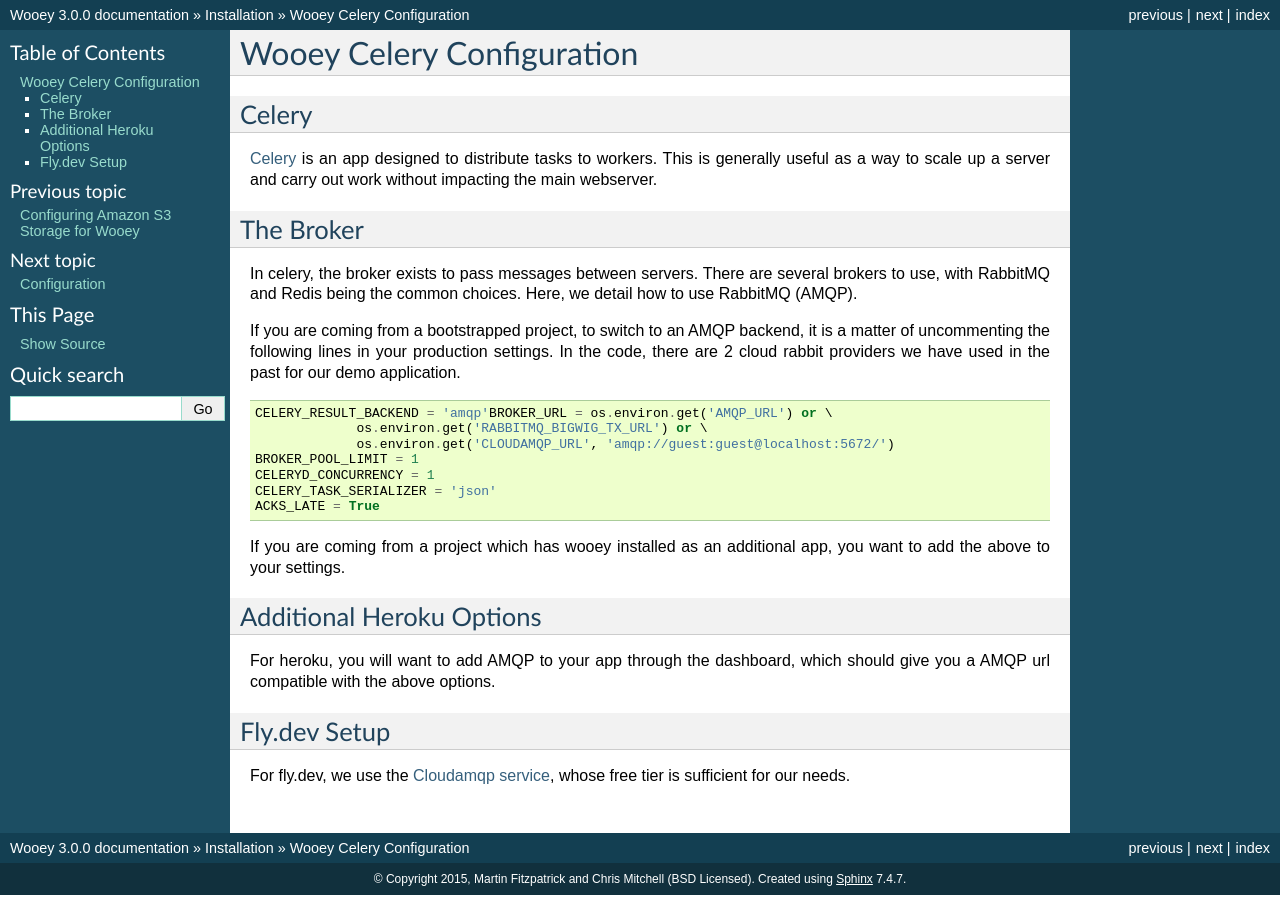
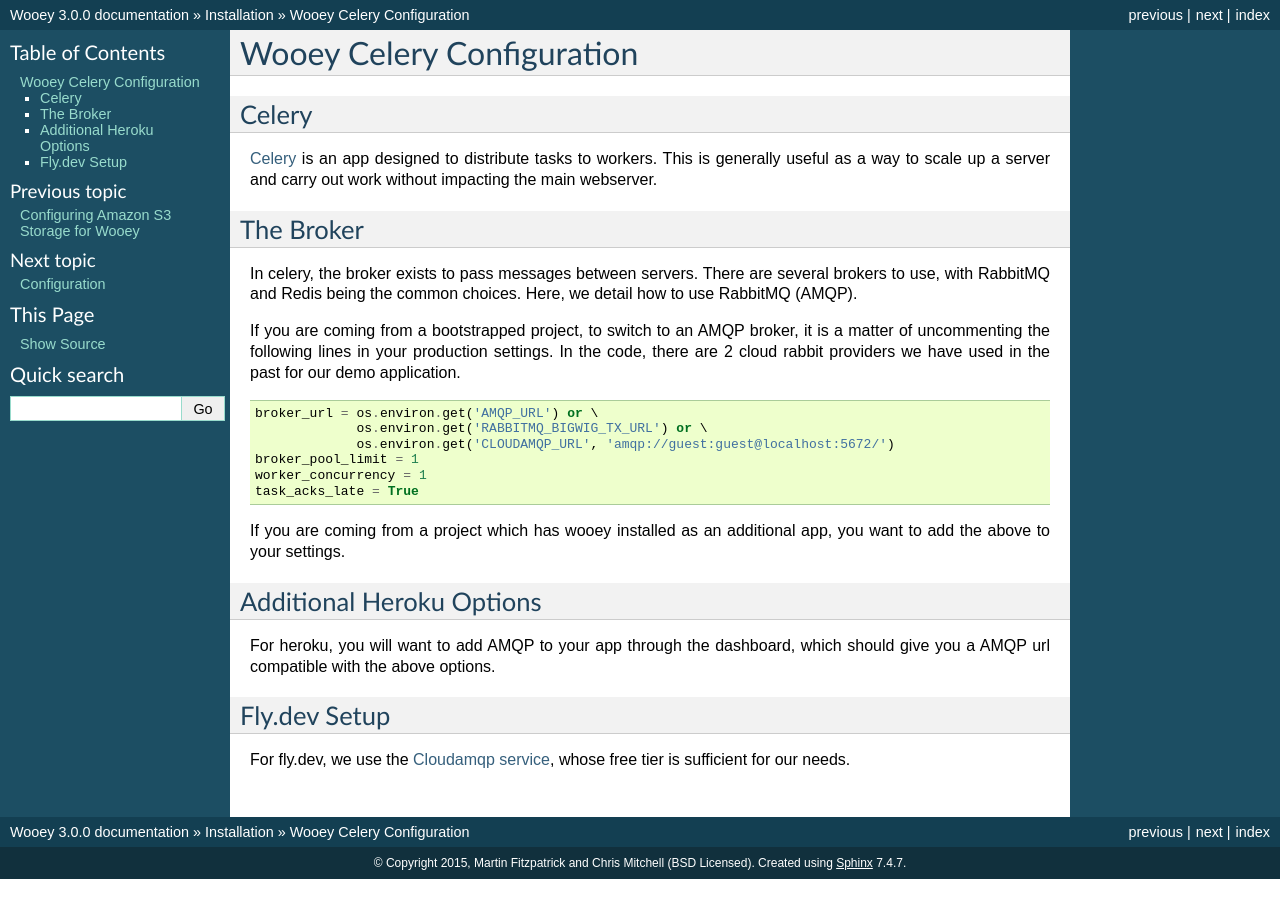
Before and after one commit to wooey/Wooey, a Sphinx documentation site: the page built from docs/celery.rst, in a window 1280 px wide. Built offline with Sphinx 7.4.7, drawn with Linux system fonts in a browser that asks for light colours.

Commit message:
More celery cleanup and fix argspec

```diff
--- a/docs/celery.rst
+++ b/docs/celery.rst
@@ -16,18 +16,17 @@
 In celery, the broker exists to pass messages between servers. There are several brokers to use, with RabbitMQ and Redis being the common choices.
 Here, we detail how to use RabbitMQ (AMQP).
 
-If you are coming from a bootstrapped project, to switch to an AMQP backend, it is a matter of uncommenting the following lines in your production settings.
+If you are coming from a bootstrapped project, to switch to an AMQP broker, it is a matter of uncommenting the following lines in your production settings.
 In the code, there are 2 cloud rabbit providers we have used in the past for our demo application.
 
 ::
 
-    CELERY_RESULT_BACKEND = 'amqp'BROKER_URL = os.environ.get('AMQP_URL') or \
+    broker_url = os.environ.get('AMQP_URL') or \
                  os.environ.get('RABBITMQ_BIGWIG_TX_URL') or \
                  os.environ.get('CLOUDAMQP_URL', 'amqp://guest:guest@localhost:5672/')
-    BROKER_POOL_LIMIT = 1
-    CELERYD_CONCURRENCY = 1
-    CELERY_TASK_SERIALIZER = 'json'
-    ACKS_LATE = True
+    broker_pool_limit = 1
+    worker_concurrency = 1
+    task_acks_late = True
 
 If you are coming from a project which has wooey installed as an additional app, you want to add the above to your settings.
 
```
Also changed, not shown: 4 other files.
